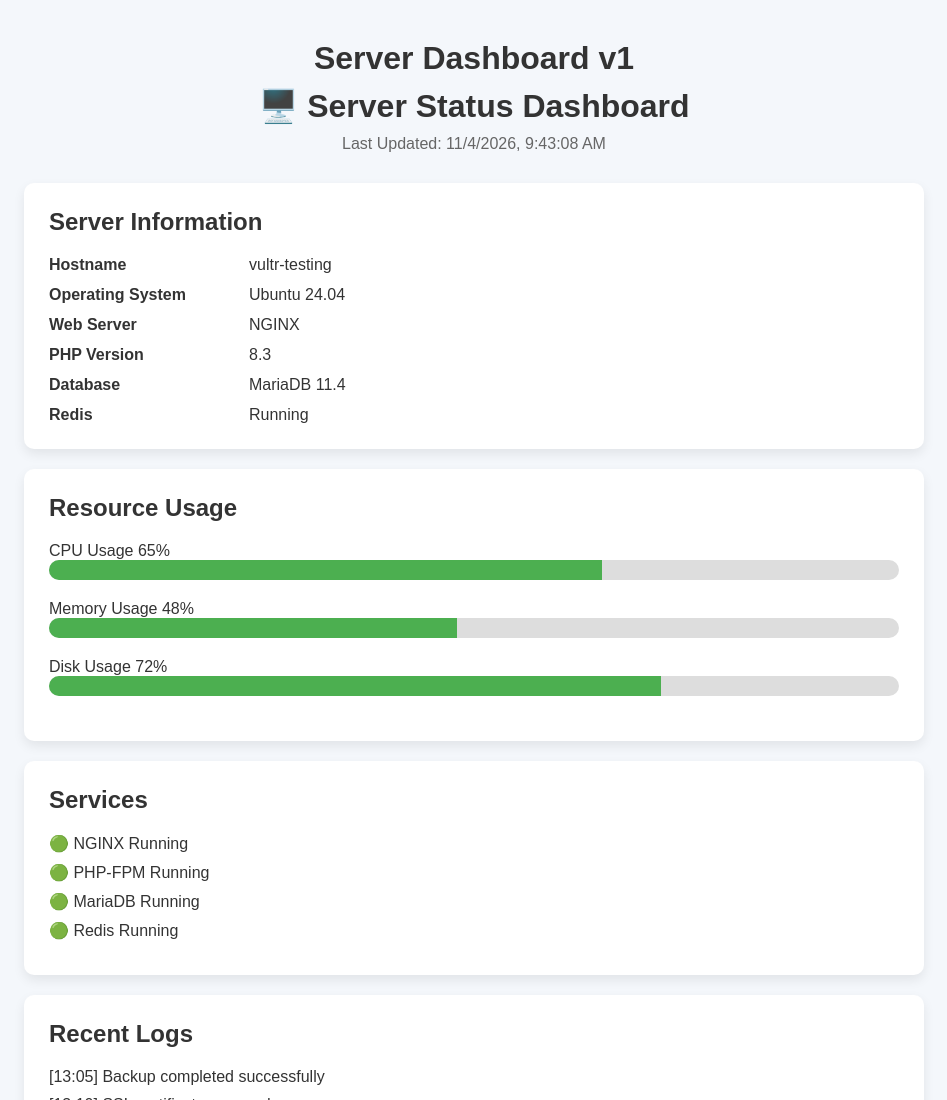
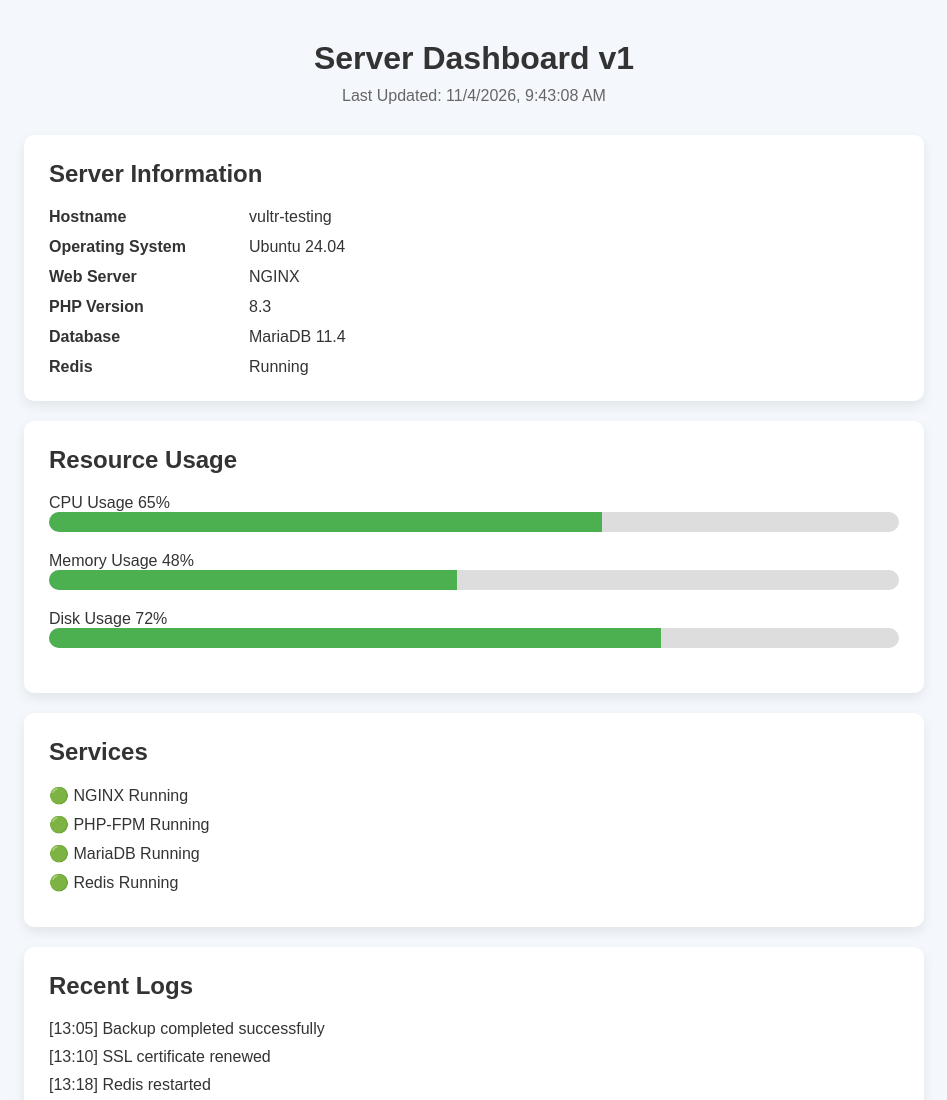
Before and after one commit to misam02/server-status-dashboard, a plain HTML site: page index.html in a window 1280 px wide. Shown: the top 1100 px of the page, without its empty margins (166-1113 px from the left). Drawn offline with Linux system fonts and the light colour scheme.

Commit message:
changed index.html

```diff
--- a/index.html
+++ b/index.html
@@ -13,7 +13,6 @@
 
     <header>
 	<h1>Server Dashboard v1</h1>
-        <h1>🖥️ Server Status Dashboard</h1>
         <p id="time"></p>
     </header>
 
```
